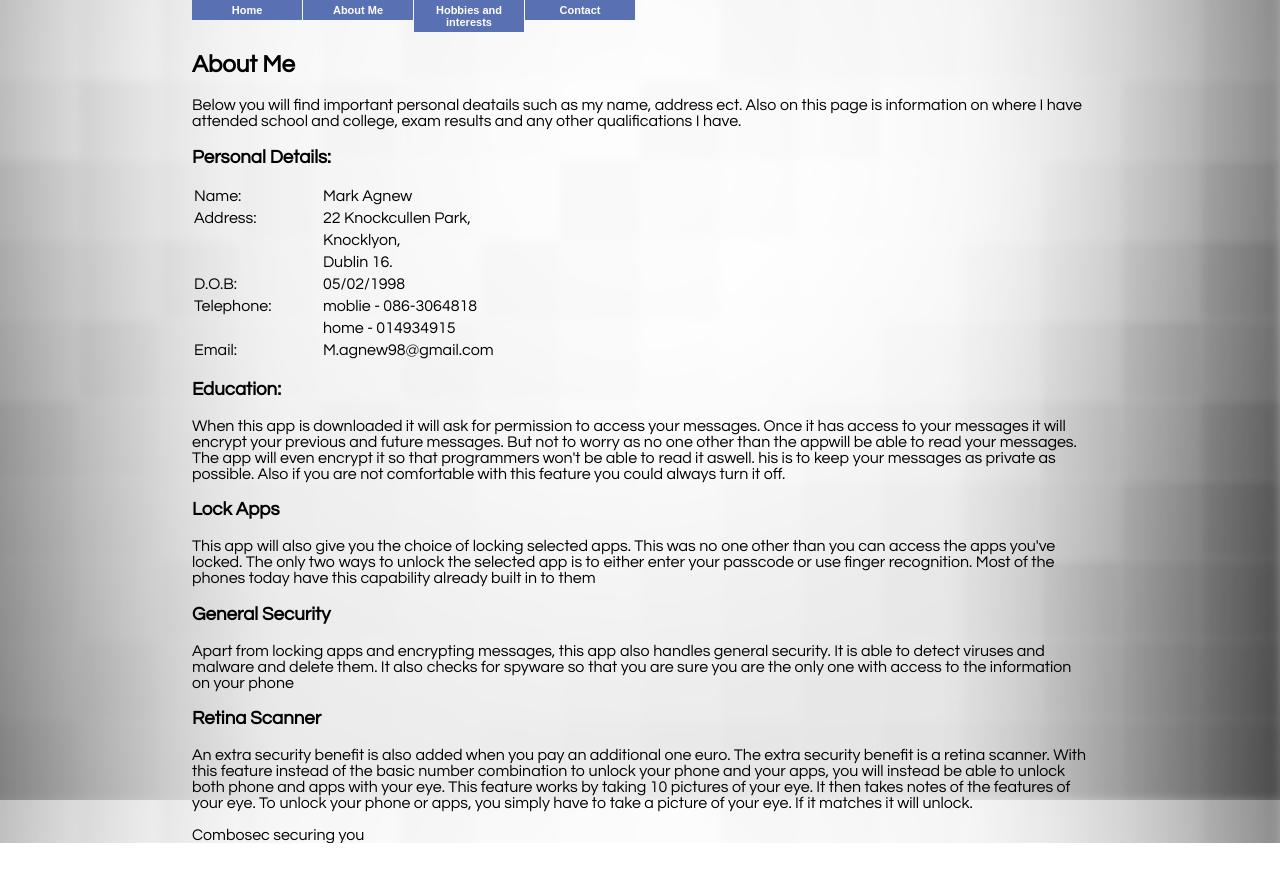
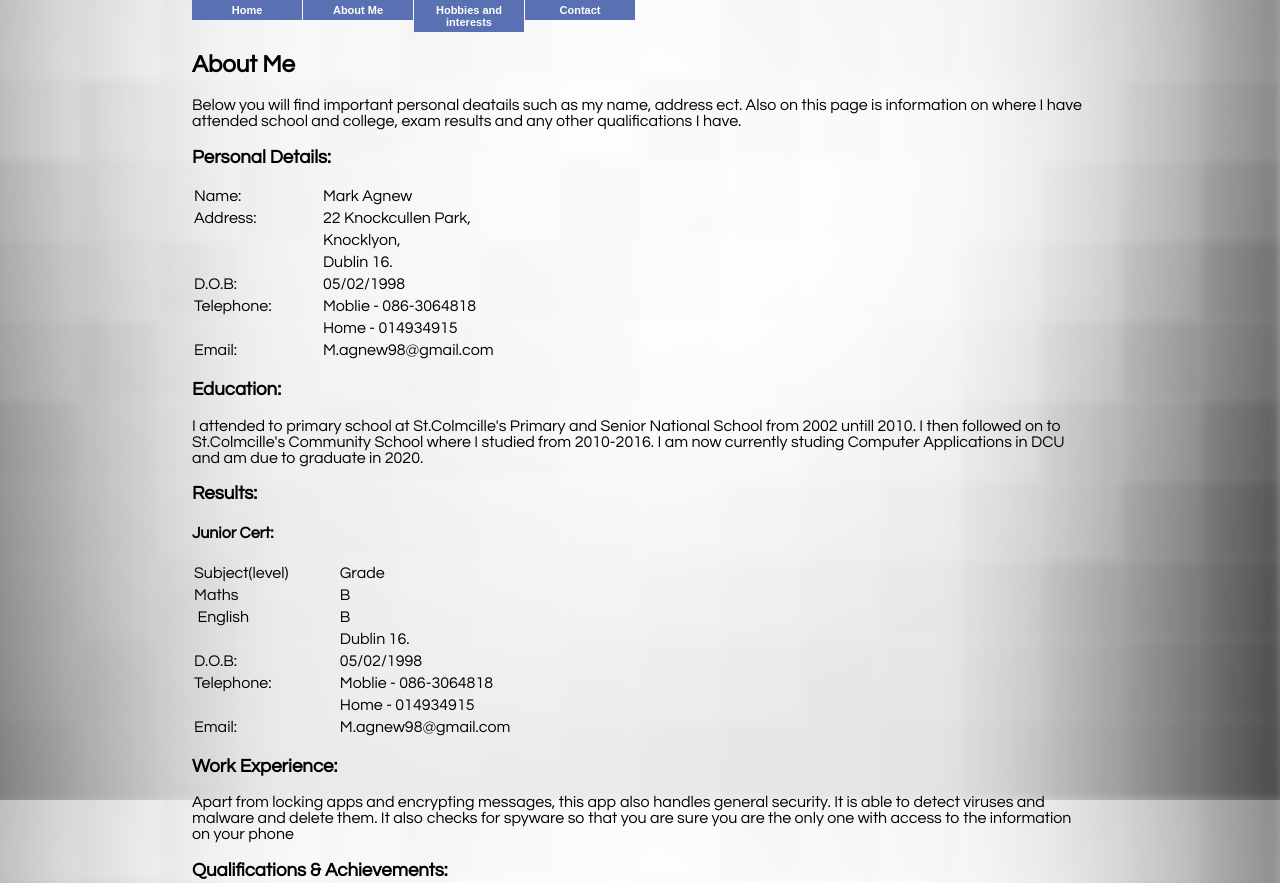
Before and after one commit to Magnew98/Magnew98.github.io, a plain HTML site: page details.html in a window 1280 px wide. Shown: the top 883 px of the page. Before the commit the page ends 843 px from the top, so only its background shows below. Drawn offline with Linux system fonts and the light colour scheme.

Commit message:
Add files via upload

```diff
--- a/details.html
+++ b/details.html
@@ -123,11 +123,11 @@
 </tr>
 					<tr>
 <td>Telephone:</td>
-<td>&nbsp;moblie - 086-3064818</td>
+<td>&nbsp;Moblie - 086-3064818</td>
 </tr>
 					<tr>
 <td>&nbsp;</td>
-<td>&nbsp;home -  014934915</td>
+<td>&nbsp;Home -  014934915</td>
 </tr>
 					<tr>
 <td>Email:</td>
@@ -140,25 +140,52 @@
 				<a name='edu'></a>
 				<h3>Education:</h3>
 				<p>
-				When this app is downloaded it will ask for permission to access your messages.
-				Once it has access to your messages it will encrypt your previous and future messages.
-				But not to worry as no one other than the appwill be able to read your messages.
-				The app will even encrypt it so that programmers won't be able to read it aswell.
-				his is to keep your messages as private as possible. Also if you are not comfortable with this
-				feature you could always turn it off.
+				I attended to primary school at St.Colmcille's Primary and Senior National School from 2002
+				untill 2010. I then followed on to St.Colmcille's Community School where I studied from 2010-2016.
+				I am now currently studing Computer Applications in DCU and am due to graduate in 2020.
 				</p>
 
 				<a name='results'></a>
-				<h3>Lock Apps</h3>
-				<p>
-				This app will also give you the choice of locking selected apps. This was no one other
-				than you can access the apps you've locked. The only two ways to unlock the selected app is to
-				either enter your passcode or use finger recognition. Most of the phones today have this capability
-				already built in to them
-				</p>
-
+				<h3>Results:</h3>
+				<h4>Junior Cert:</h4>
+				<table class="contact">
+				<tbody>
+					<tr>
+						<td>Subject(level)</td>
+						<td>&nbsp;Grade</td>
+					</tr>
+					<tr>
+						<td>Maths</td>
+						<td>&nbsp;B</td>
+					</tr>
+					<tr>
+						<td>&nbsp;English</td>
+						<td>&nbsp;B</td>
+					</tr>
+					<tr>
+						<td>&nbsp;</td>
+						<td>&nbsp;Dublin 16.</td>
+					</tr>
+					<tr>
+						<td>D.O.B:</td>
+						<td>&nbsp;05/02/1998</td>
+					</tr>
+					<tr>
+						<td>Telephone:</td>
+						<td>&nbsp;Moblie - 086-3064818</td>
+					</tr>
+					<tr>
+						<td>&nbsp;</td>
+						<td>&nbsp;Home -  014934915</td>
+					</tr>
+					<tr>
+						<td>Email:</td>
+						<td>&nbsp;M.agnew98@gmail.com</td>
+					</tr>
+				</tbody>
+			</table>
 				<a name='exp'></a>
-				<h3>General Security</h3>
+				<h3>Work Experience:</h3>
 				<p>
 				Apart from locking apps and encrypting messages, this app
 				also handles general security. It is able to detect viruses and malware
@@ -167,7 +194,7 @@
 				</p>
 
 				<a name='quals'></a>
-				<h3>Retina Scanner</h3>
+				<h3>Qualifications & Achievements:</h3>
 				<p>
 				An extra security benefit is also added when you pay an additional one euro.
 				The extra security benefit is a
```
